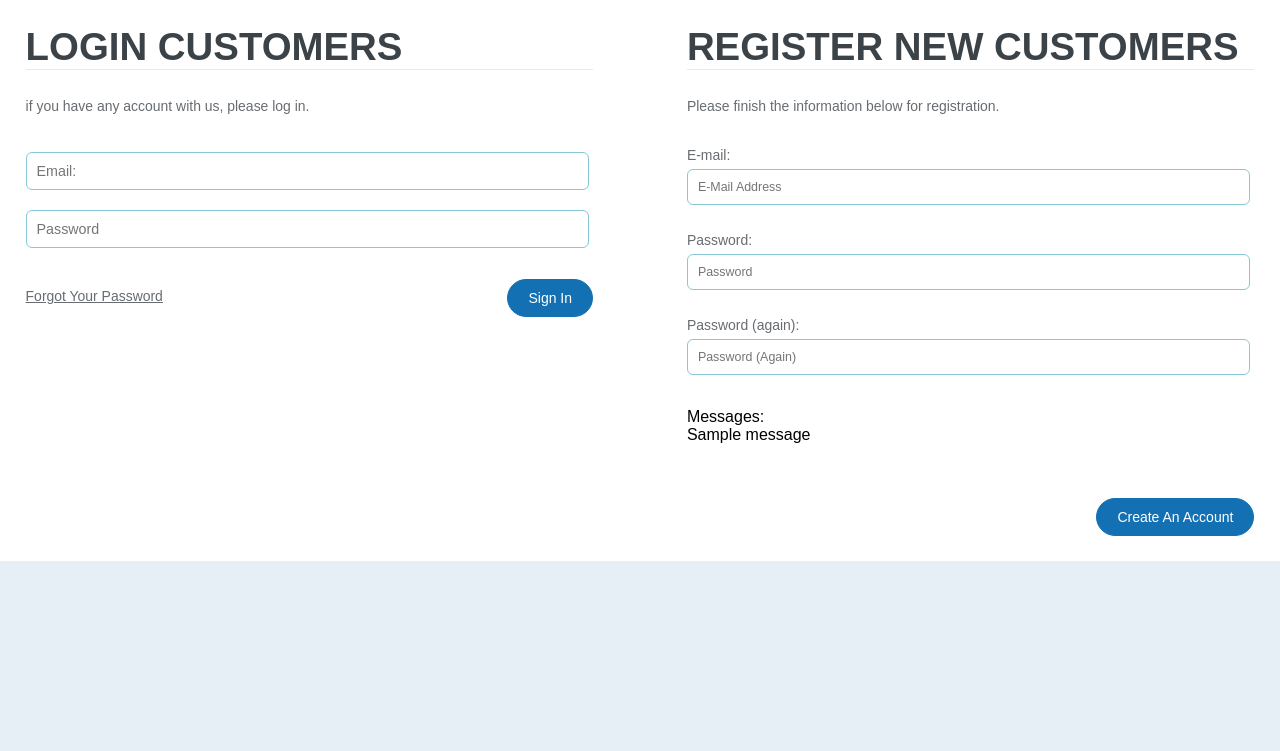
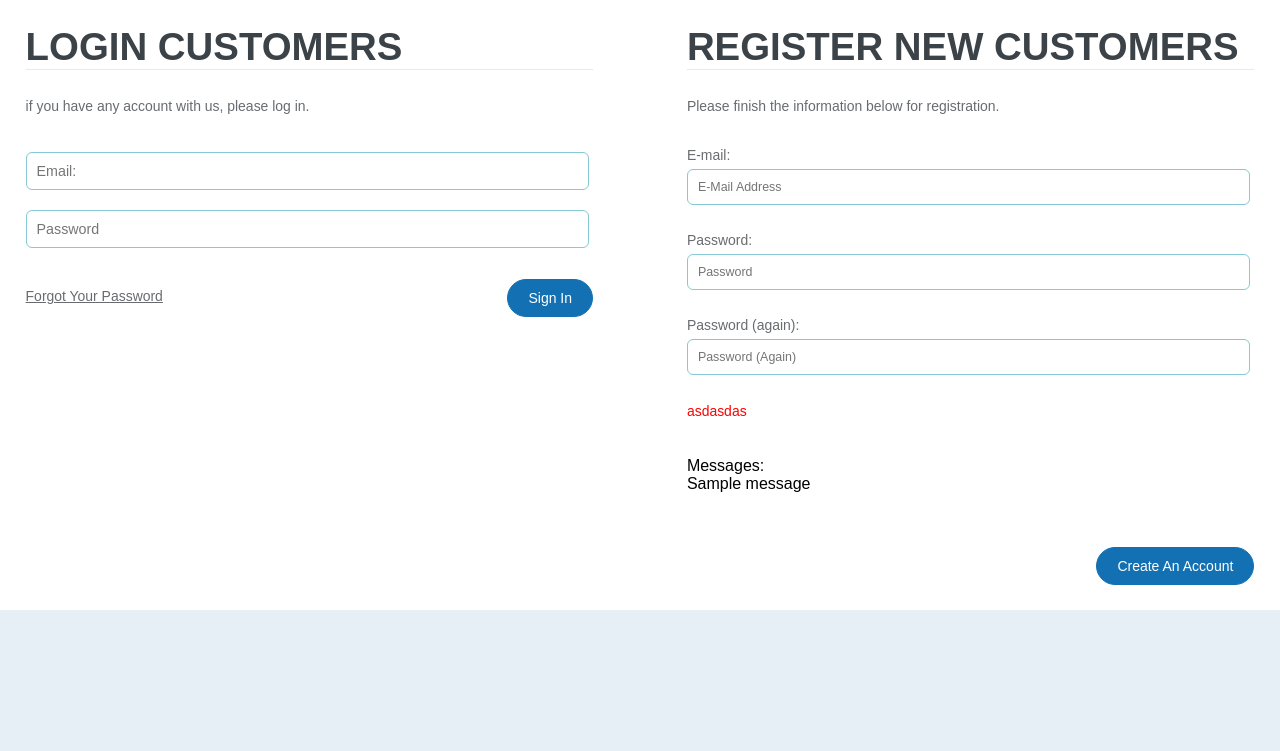
Before and after one commit to justin-f-perez/rj2, a Django app: page /accounts/signup/ in a window 1280 px wide. Shown: the part 140-891 px from the top of the page. Run offline with Django 3.2, Linux system fonts and the light colour scheme; tables that the repository leaves empty hold one stand-in row (values such as "Sample post"); one stand-in notice (Sample message) is shown.

```diff
--- a/rj2/templates/account/login.html
+++ b/rj2/templates/account/login.html
@@ -29,7 +29,7 @@
             </ul>
         </div>
         <ul id="sddm">
-            <li><a href="#">Home</a>
+            <li><a href="?">Home</a>
             </li>
             <li><a href="#">Course</a>
             </li>
--- a/rj2/templates/account/signup.html
+++ b/rj2/templates/account/signup.html
@@ -115,8 +115,8 @@
 				-->
 				{% csrf_token %}
 				{{ form.as_p }}
-                 {% if messages %}
-                <p style="color:red">
+                {% if messages %}
+                <p style="color:red">asdasdas
 		    	<div>
 				<strong>Messages:</strong>
 				<ul>
```
